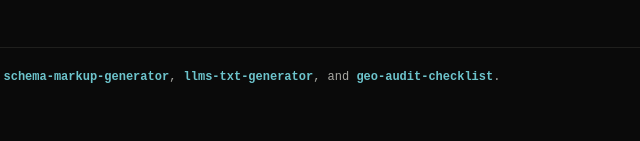
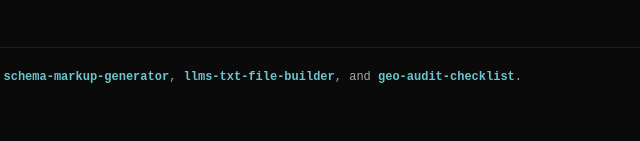
Before and after one commit to 0xelitesystem/e-e-a-t-auditor, a plain HTML site: page index.html in a window 1280 px wide. Shown: the part 803-944 px from the top of the page, 435-1075 px from the left. Drawn offline with Linux system fonts and the light colour scheme.

Commit message:
Point links at renamed repos
Repos were renamed (old addresses redirect). Links, names and catalog entries now use the new names.

```diff
--- a/index.html
+++ b/index.html
@@ -450,7 +450,7 @@ footer a:hover { text-decoration: underline; }
   </div>
 
   <footer>
-    Built by <a href="https://github.com/0xelitesystem" target="_blank" rel="noopener">0xelitesystem</a>. Pairs with <a href="https://github.com/0xelitesystem/ai-citability-scorer" target="_blank" rel="noopener">ai-citability-scorer</a>, <a href="https://github.com/0xelitesystem/schema-markup-generator" target="_blank" rel="noopener">schema-markup-generator</a>, <a href="https://github.com/0xelitesystem/llms-txt-generator" target="_blank" rel="noopener">llms-txt-generator</a>, and <a href="https://github.com/0xelitesystem/geo-audit-checklist" target="_blank" rel="noopener">geo-audit-checklist</a>.
+    Built by <a href="https://github.com/0xelitesystem" target="_blank" rel="noopener">0xelitesystem</a>. Pairs with <a href="https://github.com/0xelitesystem/ai-citability-scorer" target="_blank" rel="noopener">ai-citability-scorer</a>, <a href="https://github.com/0xelitesystem/schema-markup-generator" target="_blank" rel="noopener">schema-markup-generator</a>, <a href="https://github.com/0xelitesystem/llms-txt-file-builder" target="_blank" rel="noopener">llms-txt-file-builder</a>, and <a href="https://github.com/0xelitesystem/geo-audit-checklist" target="_blank" rel="noopener">geo-audit-checklist</a>.
    <br>An <a href="https://elitesystem.ai" target="_blank" rel="noopener">elitesystem.ai</a> tool. <a href="https://github.com/0xelitesystem/e-e-a-t-auditor" target="_blank" rel="noopener">Source on GitHub</a>. <a href="https://0xelitesystem.github.io/" target="_blank" rel="noopener">More tools</a>. </footer>
 </div>
 
```
Also changed, not shown: 1 other file.
